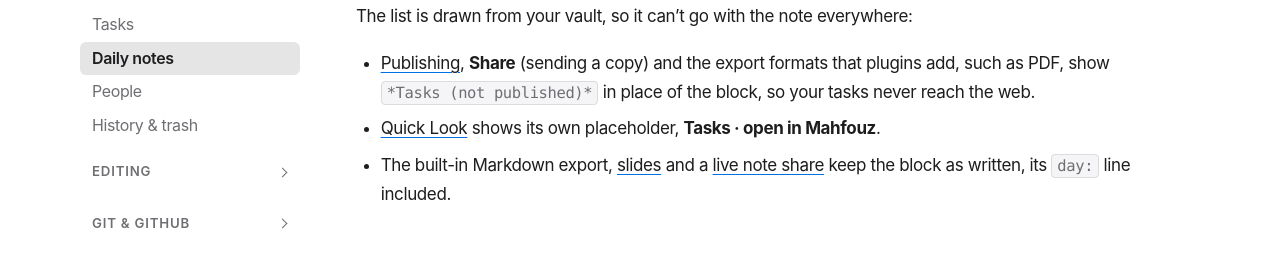
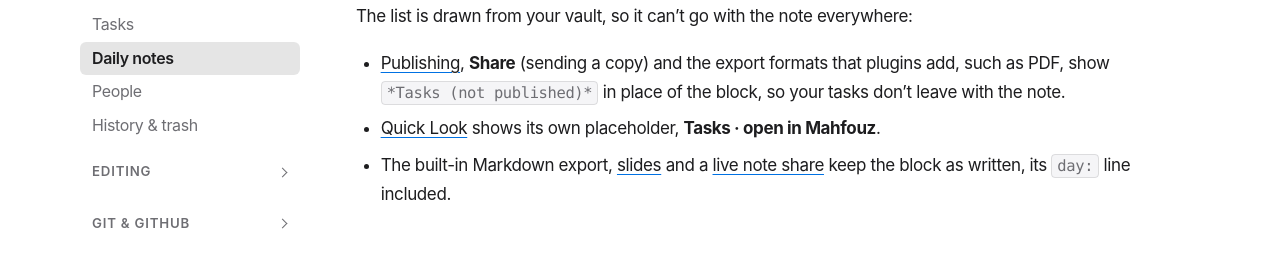
Before and after one commit to mahfouz-app/docs, a Jekyll site: the page built from guide/daily-notes.md, in a window 1280 px wide and 900 px high, scrolled down 2976 px. Shown: the part 178-445 px from the top of the window. Built offline with Jekyll 4.4.1, drawn with Linux system fonts in a browser that asks for light colours.

Commit message:
guide: Daily notes, keep the placeholder on one line
Co-Authored-By: Claude Opus 5.5 <noreply@anthropic.com>

```diff
--- a/guide/daily-notes.md
+++ b/guide/daily-notes.md
@@ -125,8 +125,9 @@ The list is drawn from your vault, so it can't go with the note
 everywhere:
 
 - [Publishing](/guide/publishing/), **Share** (sending a copy) and the
-  export formats that plugins add, such as PDF, show `*Tasks (not
-  published)*` in place of the block, so your tasks never reach the web.
+  export formats that plugins add, such as PDF, show
+  `*Tasks (not published)*` in place of the block, so your tasks don't
+  leave with the note.
 - [Quick Look](/guide/quick-look/) shows its own placeholder, **Tasks ·
   open in Mahfouz**.
 - The built-in Markdown export, [slides](/guide/slides/) and a
```
